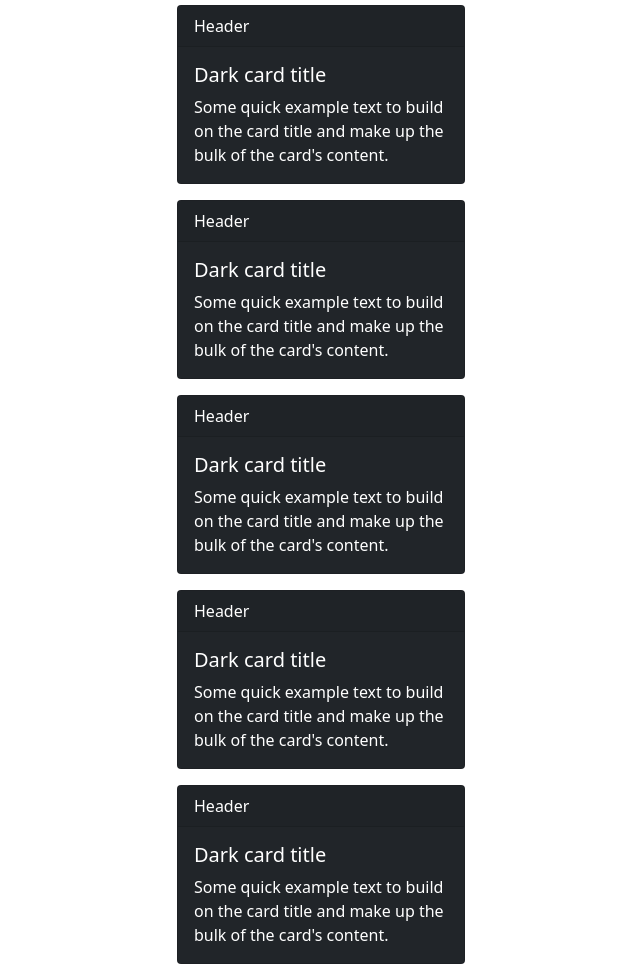
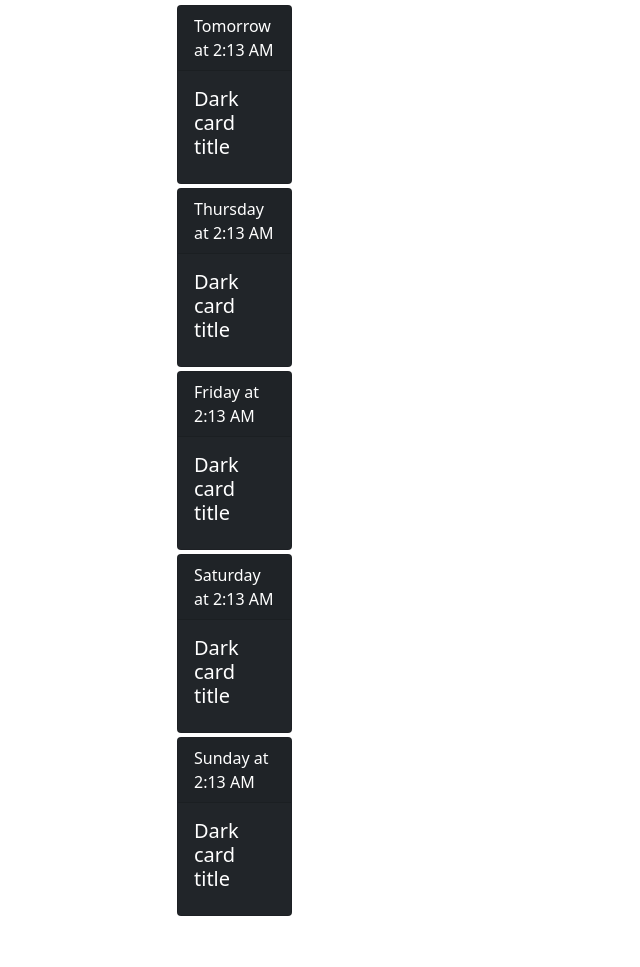
Before and after one commit to hlodg/Weather-Dashboard, a plain HTML site: page index.html in a window 1280 px wide. Shown: the part 289-1256 px from the top of the page, without its empty margins (119-759 px from the left). After the commit the page ends 1209 px from the top, so only its background shows below. Drawn offline with nearby package versions, Linux system fonts and the light colour scheme.

Commit message:
added some style

```diff
--- a/develop/script.js
+++ b/develop/script.js
@@ -6,10 +6,11 @@ var windToday= $("#windToday");
 var Humidity = $("#Humidity");
 var uvIndex= $("#uvIndex");
 var cityDate= $("#cityDate");
-var currentDate= moment().format("dddd, MMMM Do");
+var currentDate= moment().format('L');
 
 searchBTN.on("click", search);
 
+// search function for user input
 function search(e){
     e.preventDefault();
     var city=$("#inputCity").val();
@@ -20,15 +21,37 @@ function search(e){
             return response.json()
         })
         .then(function(weather){
-            console.log(weather);
-             displayWeather(weather);
+            // console.log(weather);
+            displayWeather(weather);
         })
 };
 
+// displays the current weather in the white box and city
 function displayWeather(weather){
-    cityDate.text(weather.name + " "+ currentDate);
+    cityDate.text(weather.name + " ("+ currentDate+ ")");
     tempToday.text("Temp: " + weather.main.temp + " degrees kelvin");
     windToday.text("Wind Speed: " + weather.wind.speed+ " kilometers per hour");
     Humidity.text("Humidity: "+ weather.main.humidity + " %");
     uvIndex.text("UV Index: "+ weather.sys.type);
 }
+
+// create dates and text to input into headers of daily weather
+var tomorrow1=$("#tomorrow1");
+var tomorrow2=$("#tomorrow2");
+var tomorrow3=$("#tomorrow3");
+var tomorrow4=$("#tomorrow4");
+var tomorrow5=$("#tomorrow5");
+
+var moment1= moment().add(1, 'days').calendar();
+var moment2= moment().add(2, 'days').calendar();
+var moment3= moment().add(3, 'days').calendar();
+var moment4= moment().add(4, 'days').calendar();
+var moment5= moment().add(5, 'days').calendar();
+
+tomorrow1.text(moment1);
+tomorrow2.text(moment2);
+tomorrow3.text(moment3);
+tomorrow4.text(moment4);
+tomorrow5.text(moment5);
+
+// create function for getting and displaying text in the 5day forecast
--- a/index.html
+++ b/index.html
@@ -45,39 +45,34 @@
                 </div>
                 <div class="container">
                     <h3>5-Day Forecast:</h3>
-                    <div class="card text-white bg-dark mb-3" style="max-width: 18rem;">
-                        <div class="card-header">Header</div>
+                    <div class="card col-2 text-white bg-dark mb-1" style="max-width: 18rem;">
+                        <div class="card-header" id="tomorrow1"></div>
                         <div class="card-body">
                           <h5 class="card-title">Dark card title</h5>
-                          <p class="card-text">Some quick example text to build on the card title and make up the bulk of the card's content.</p>
                         </div>
                     </div>
-                    <div class="card text-white bg-dark mb-3" style="max-width: 18rem;">
-                        <div class="card-header">Header</div>
+                    <div class="card col-2 text-white bg-dark mb-1" style="max-width: 18rem;">
+                        <div class="card-header" id="tomorrow2">Header</div>
                         <div class="card-body">
                           <h5 class="card-title">Dark card title</h5>
-                          <p class="card-text">Some quick example text to build on the card title and make up the bulk of the card's content.</p>
                         </div>
                     </div>
-                    <div class="card text-white bg-dark mb-3" style="max-width: 18rem;">
-                        <div class="card-header">Header</div>
+                    <div class="card col-2 text-white bg-dark mb-1" style="max-width: 18rem;">
+                        <div class="card-header" id="tomorrow3">Header</div>
                         <div class="card-body">
                           <h5 class="card-title">Dark card title</h5>
-                          <p class="card-text">Some quick example text to build on the card title and make up the bulk of the card's content.</p>
                         </div>
                     </div>
-                    <div class="card text-white bg-dark mb-3" style="max-width: 18rem;">
-                        <div class="card-header">Header</div>
+                    <div class="card col-2 text-white bg-dark mb-1" style="max-width: 18rem;">
+                        <div class="card-header" id="tomorrow4">Header</div>
                         <div class="card-body">
                           <h5 class="card-title">Dark card title</h5>
-                          <p class="card-text">Some quick example text to build on the card title and make up the bulk of the card's content.</p>
                         </div>
                     </div>
-                    <div class="card text-white bg-dark mb-3" style="max-width: 18rem;">
-                        <div class="card-header">Header</div>
+                    <div class="card col-2 text-white bg-dark mb-1" style="max-width: 18rem;">
+                        <div class="card-header" id="tomorrow5">Header</div>
                         <div class="card-body">
                           <h5 class="card-title">Dark card title</h5>
-                          <p class="card-text">Some quick example text to build on the card title and make up the bulk of the card's content.</p>
                         </div>
                     </div>
                 </div>
@@ -86,6 +81,8 @@
           </div>
     </main>
 
+    <script src="https://cdnjs.cloudflare.com/ajax/libs/moment.js/2.24.0/moment.min.js"></script>
+    <script src="https://cdnjs.cloudflare.com/ajax/libs/jquery/3.2.1/jquery.min.js"></script>
     <script src="./develop/script.js"></script>
 </body>
 </html>
```
